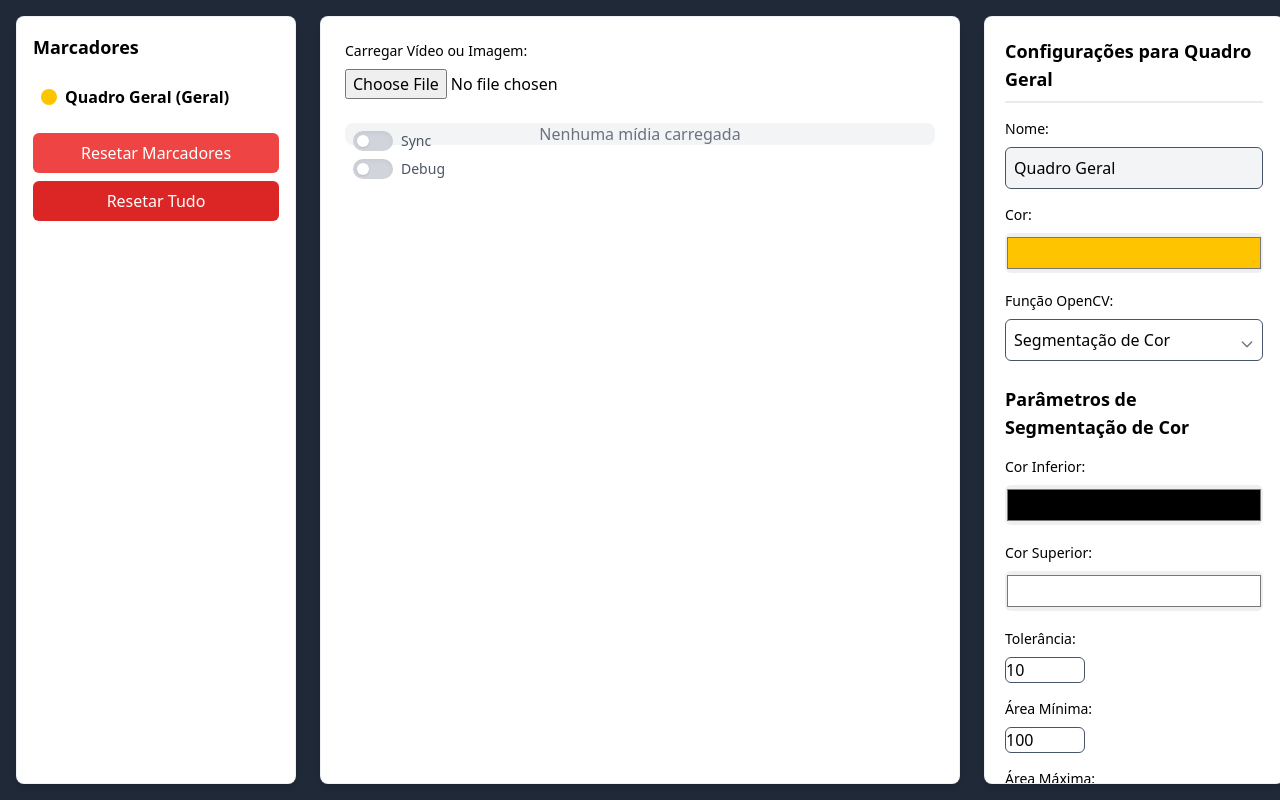
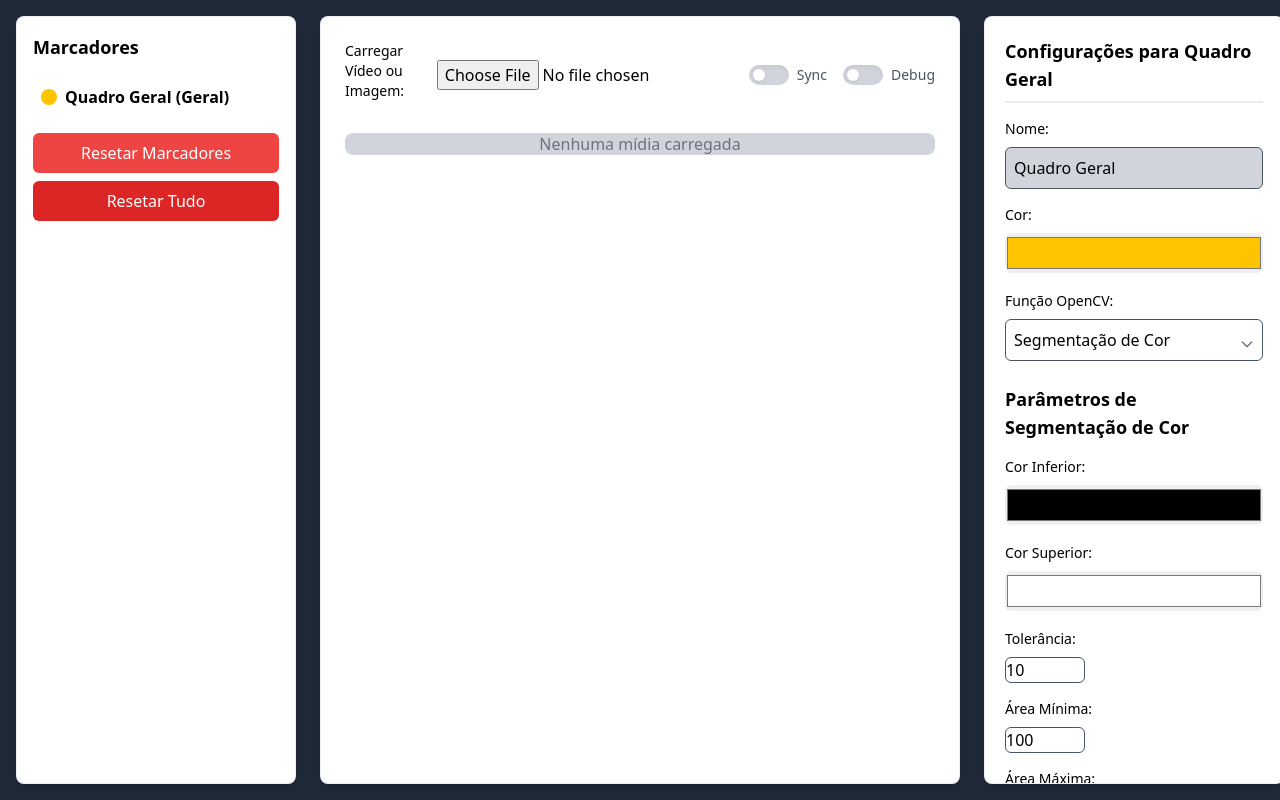
Before and after one commit to ale-ambevtech/estudio-frontend, a React (Vite) app: page / in a window 1280 px wide. Built offline with nearby package versions, Linux system fonts and the light colour scheme.

Commit message:
wip: layout

```diff
--- a/src/components/App.tsx
+++ b/src/components/App.tsx
@@ -491,11 +491,57 @@ const App: React.FC = () => {
         <main className="panel rounded-lg shadow-sm p-6 flex flex-col gap-4">
           <div className="space-y-4">
             {/* Input de arquivo */}
-            <div className="mb-6">
-              <label htmlFor="media-upload" className="block text-sm font-medium mb-2">
-                Carregar Vídeo ou Imagem:
-              </label>
-              <input type="file" id="media-upload" accept="video/*,image/*" onChange={handleFileUpload} className="" />
+            <div className="mb-6 flex items-center justify-between">
+              <div className="flex items-center gap-4">
+                <label htmlFor="media-upload" className="block text-sm font-medium mb-2">
+                  Carregar Vídeo ou Imagem:
+                </label>
+                <input
+                  type="file"
+                  id="media-upload"
+                  accept="video/*,image/*"
+                  onChange={handleFileUpload}
+                  className=""
+                />
+              </div>
+
+              <div className="flex items-center gap-4">
+                <label className="flex items-center cursor-pointer">
+                  <div className="relative">
+                    <input
+                      type="checkbox"
+                      className="sr-only"
+                      checked={isSyncEnabled}
+                      onChange={(e) => setIsSyncEnabled(e.target.checked)}
+                    />
+                    <div className="w-10 h-5 bg-gray-300 rounded-full shadow-inner"></div>
+                    <div
+                      className={`absolute w-3 h-3 bg-white rounded-full shadow -translate-y-1/2 top-1/2 transition-transform ${
+                        isSyncEnabled ? 'translate-x-6' : 'translate-x-1'
+                      }`}
+                    ></div>
+                  </div>
+                  <span className="ml-2 text-sm text-gray-600">Sync</span>
+                </label>
+
+                <label className="flex items-center cursor-pointer">
+                  <div className="relative">
+                    <input
+                      type="checkbox"
+                      className="sr-only"
+                      checked={isDebugEnabled}
+                      onChange={(e) => setIsDebugEnabled(e.target.checked)}
+                    />
+                    <div className="w-10 h-5 bg-gray-300 rounded-full shadow-inner"></div>
+                    <div
+                      className={`absolute w-3 h-3 bg-white rounded-full shadow -translate-y-1/2 top-1/2 transition-transform ${
+                        isDebugEnabled ? 'translate-x-6' : 'translate-x-1'
+                      }`}
+                    ></div>
+                  </div>
+                  <span className="ml-2 text-sm text-gray-600">Debug</span>
+                </label>
+              </div>
             </div>
 
             {/* Player de Vídeo/Imagem */}
--- a/src/components/ConfigPanel.tsx
+++ b/src/components/ConfigPanel.tsx
@@ -343,7 +343,7 @@ const ConfigPanel: React.FC<ConfigPanelProps> = ({ marker, updateMarker, deleteM
             value={marker.name || ''}
             onChange={handleNameChange}
             disabled={marker.isGeneral}
-            className="w-full p-2 rounded-md disabled:bg-gray-100"
+            className="w-full p-2 rounded-md disabled:bg-gray-300"
             aria-label="Nome do marcador"
           />
         </div>
--- a/src/components/Timeline.tsx
+++ b/src/components/Timeline.tsx
@@ -100,7 +100,7 @@ const Timeline: React.FC<TimelineProps> = ({ videoRef, onSeek, onThumbnailsGener
   return (
     <div className="w-[640px] space-y-2 m-auto">
       {/* Container dos thumbnails */}
-      <div className="relative w-full h-[60px] bg-gray-100 rounded-lg overflow-hidden">
+      <div className="relative w-full h-[60px] bg-gray-300 rounded-lg overflow-hidden">
         <div className="flex h-full">
           {thumbnails.map((thumbnail, index) => (
             <div key={index} className="relative flex-1 h-full min-w-0" onClick={() => handleThumbnailClick(index)}>
--- a/src/components/VideoPlayer.tsx
+++ b/src/components/VideoPlayer.tsx
@@ -413,47 +413,10 @@ export function VideoPlayer({
         {mediaType === 'video' && mediaUrl && <video ref={videoRef} className="hidden" preload="auto" />}
       </div>
       {!mediaUrl && (
-        <div className="absolute inset-0 flex items-center justify-center bg-gray-100 rounded-lg">
+        <div className="absolute inset-0 flex items-center justify-center bg-gray-300 rounded-lg">
           <p className="text-gray-500">Nenhuma mídia carregada</p>
         </div>
       )}
-      <div className="absolute top-2 left-2 flex flex-col gap-2">
-        <label className="flex items-center cursor-pointer">
-          <div className="relative">
-            <input
-              type="checkbox"
-              className="sr-only"
-              checked={isSyncEnabled}
-              onChange={(e) => onSyncChange(e.target.checked)}
-            />
-            <div className="w-10 h-5 bg-gray-300 rounded-full shadow-inner"></div>
-            <div
-              className={`absolute w-3 h-3 bg-white rounded-full shadow -translate-y-1/2 top-1/2 transition-transform ${
-                isSyncEnabled ? 'translate-x-6' : 'translate-x-1'
-              }`}
-            ></div>
-          </div>
-          <span className="ml-2 text-sm text-gray-600">Sync</span>
-        </label>
-
-        <label className="flex items-center cursor-pointer">
-          <div className="relative">
-            <input
-              type="checkbox"
-              className="sr-only"
-              checked={isDebugEnabled}
-              onChange={(e) => onDebugChange(e.target.checked)}
-            />
-            <div className="w-10 h-5 bg-gray-300 rounded-full shadow-inner"></div>
-            <div
-              className={`absolute w-3 h-3 bg-white rounded-full shadow -translate-y-1/2 top-1/2 transition-transform ${
-                isDebugEnabled ? 'translate-x-6' : 'translate-x-1'
-              }`}
-            ></div>
-          </div>
-          <span className="ml-2 text-sm text-gray-600">Debug</span>
-        </label>
-      </div>
       {selectedMarkerId && !isSyncEnabled && (
         <div className="flex justify-center mt-4">
           <button onClick={onProcessVideo} className="px-4 py-2 bg-blue-500 text-white rounded hover:bg-blue-600">
```
